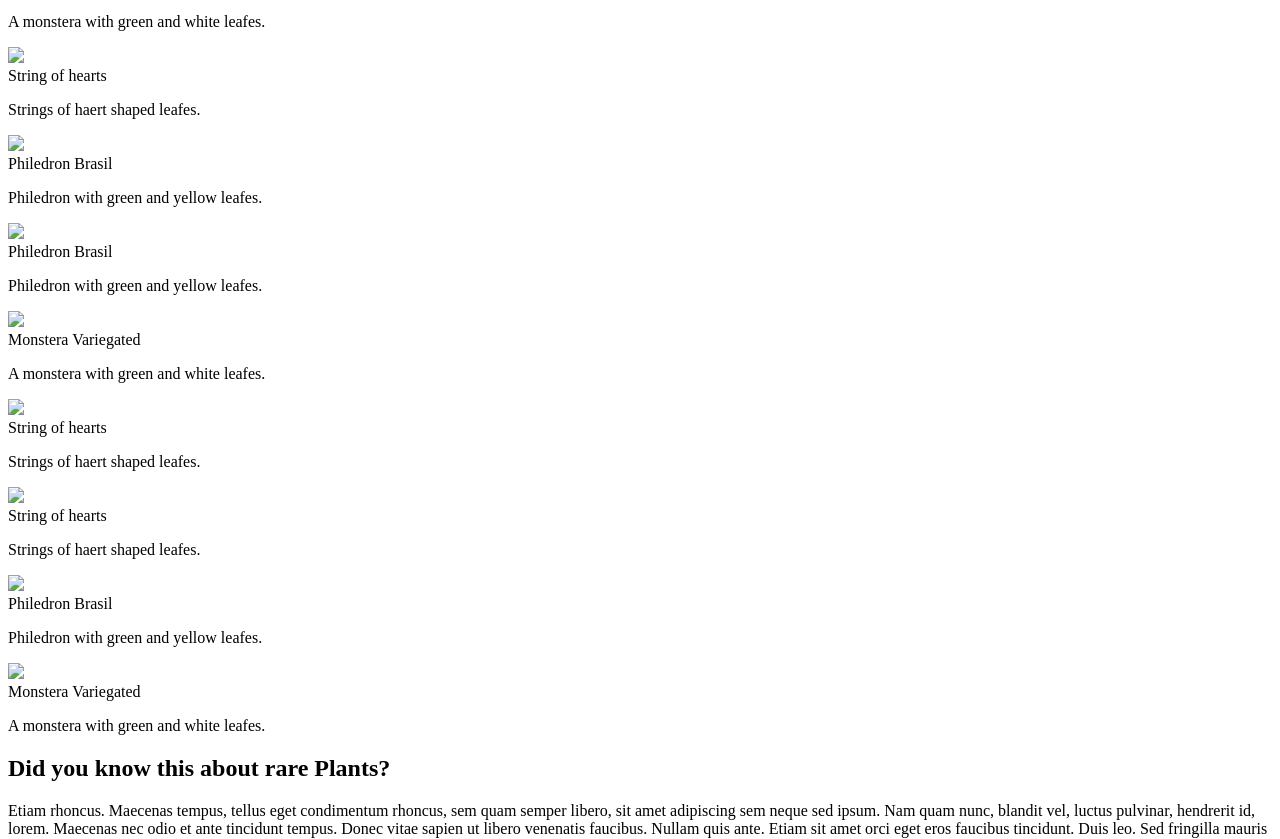
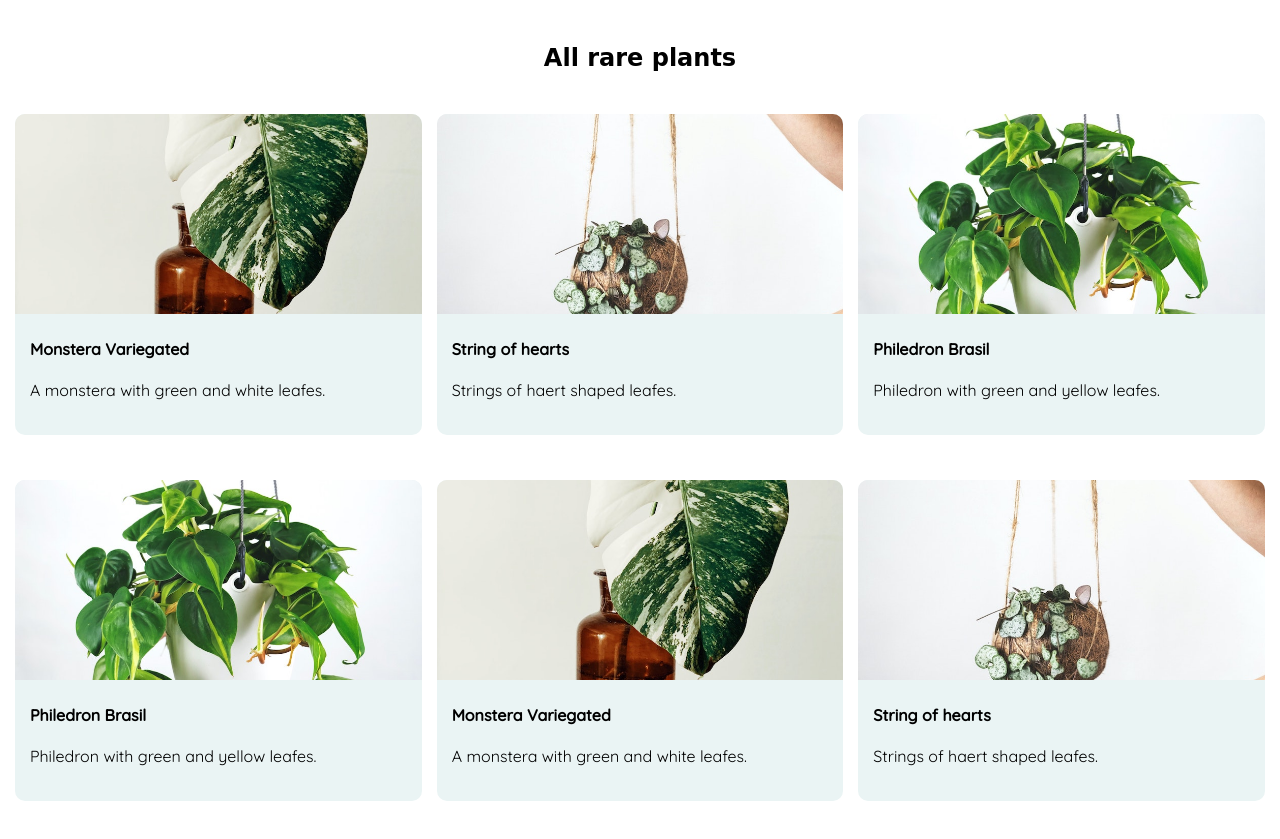
Before and after one commit to fullstack-exercises/hackathon-html-css, a plain HTML site: page rareplants.html in a window 1280 px wide. Shown: the part 261-1100 px from the top of the page. Drawn offline with Linux system fonts and the light colour scheme; the site is published under a folder, as on GitHub Pages, so addresses that start at the root find nothing; a web font is replaced by a local one.

Commit message:
Changed path to root of all files (so it works everywhere)

```diff
--- a/rareplants.html
+++ b/rareplants.html
@@ -6,9 +6,9 @@
     <title>Rare plants</title>
 
     <!-- Core CSS -->
-    <link rel="stylesheet" type="text/css" href="/assets/style/dist/style.css">
+    <link rel="stylesheet" type="text/css" href="./assets/style/dist/style.css">
     <!-- Font awesome -->
-    <link href="/assets/style/fontawesome/css/all.css" rel="stylesheet">
+    <link href="./assets/style/fontawesome/css/all.css" rel="stylesheet">
     <!-- Google Font Quicksand -->
     <link href="https://fonts.googleapis.com/css2?family=Quicksand:wght@300:500&display=swap" rel="stylesheet">
     <!-- Google Font Sansita -->
@@ -27,7 +27,7 @@
     </header>
     <section>
         <div class="hero small">
-            <img src="/assets/images/hero.jpg">
+            <img src="./assets/images/hero.jpg">
             <h1>Rare plants</h1>
         </div>
     </section>
@@ -36,63 +36,63 @@
             <div class="cards__inner">
                 <h2>All rare plants</h2>
                 <div class="card">
-                    <img src="/assets/images/monstera-variegata.jpg">
+                    <img src="./assets/images/monstera-variegata.jpg">
                     <div class="card__meta">
                         <span class="title">Monstera Variegated</span>
                         <p>A monstera with green and white leafes.</p>
                     </div>
                 </div>
                 <div class="card">
-                    <img src="/assets/images/string-of-hearts.jpg">
+                    <img src="./assets/images/string-of-hearts.jpg">
                     <div class="card__meta">
                         <span class="title">String of hearts</span>
                         <p>Strings of haert shaped leafes.</p>
                     </div>
                 </div>
                 <div class="card">
-                    <img src="/assets/images/brasil.jpg">
+                    <img src="./assets/images/brasil.jpg">
                     <div class="card__meta">
                         <span class="title">Philedron Brasil</span>
                         <p>Philedron with green and yellow leafes.</p>
                     </div>
                 </div>
                 <div class="card">
-                    <img src="/assets/images/brasil.jpg">
+                    <img src="./assets/images/brasil.jpg">
                     <div class="card__meta">
                         <span class="title">Philedron Brasil</span>
                         <p>Philedron with green and yellow leafes.</p>
                     </div>
                 </div>
                 <div class="card">
-                    <img src="/assets/images/monstera-variegata.jpg">
+                    <img src="./assets/images/monstera-variegata.jpg">
                     <div class="card__meta">
                         <span class="title">Monstera Variegated</span>
                         <p>A monstera with green and white leafes.</p>
                     </div>
                 </div>
                 <div class="card">
-                    <img src="/assets/images/string-of-hearts.jpg">
+                    <img src="./assets/images/string-of-hearts.jpg">
                     <div class="card__meta">
                         <span class="title">String of hearts</span>
                         <p>Strings of haert shaped leafes.</p>
                     </div>
                 </div>
                 <div class="card">
-                    <img src="/assets/images/string-of-hearts.jpg">
+                    <img src="./assets/images/string-of-hearts.jpg">
                     <div class="card__meta">
                         <span class="title">String of hearts</span>
                         <p>Strings of haert shaped leafes.</p>
                     </div>
                 </div>
                 <div class="card">
-                    <img src="/assets/images/brasil.jpg">
+                    <img src="./assets/images/brasil.jpg">
                     <div class="card__meta">
                         <span class="title">Philedron Brasil</span>
                         <p>Philedron with green and yellow leafes.</p>
                     </div>
                 </div>
                 <div class="card">
-                    <img src="/assets/images/monstera-variegata.jpg">
+                    <img src="./assets/images/monstera-variegata.jpg">
                     <div class="card__meta">
                         <span class="title">Monstera Variegated</span>
                         <p>A monstera with green and white leafes.</p>
```
Also changed, not shown: contact.html (+3 -3 lines), index.html (+6 -6 lines).
